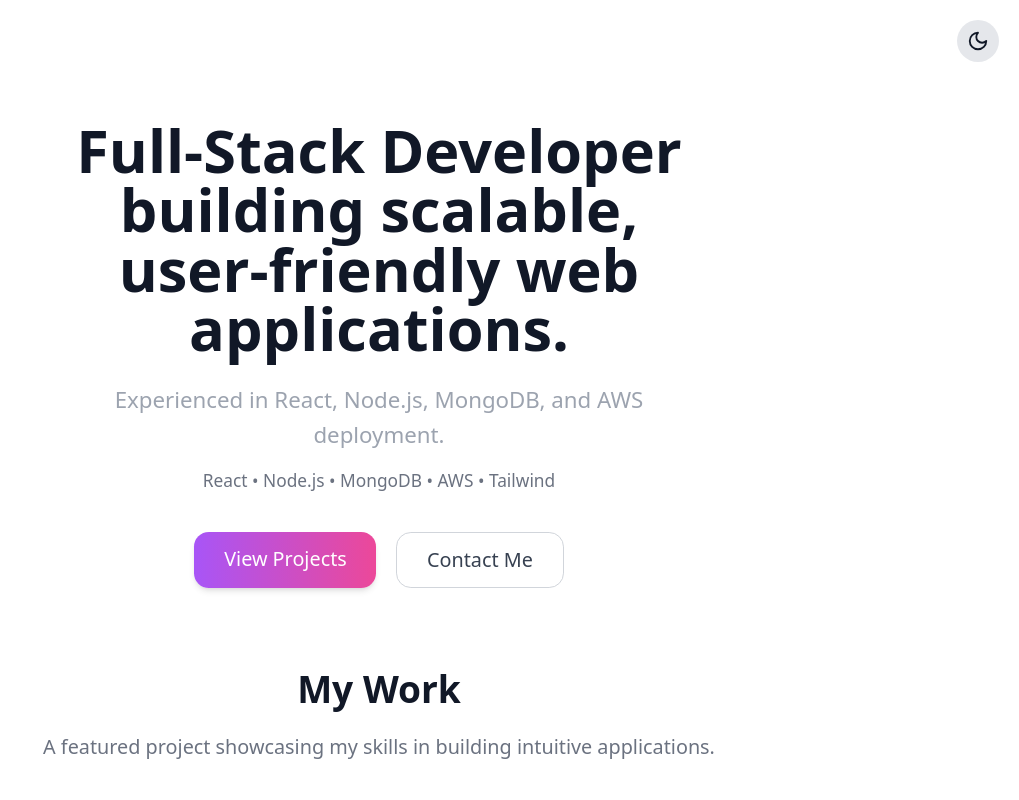
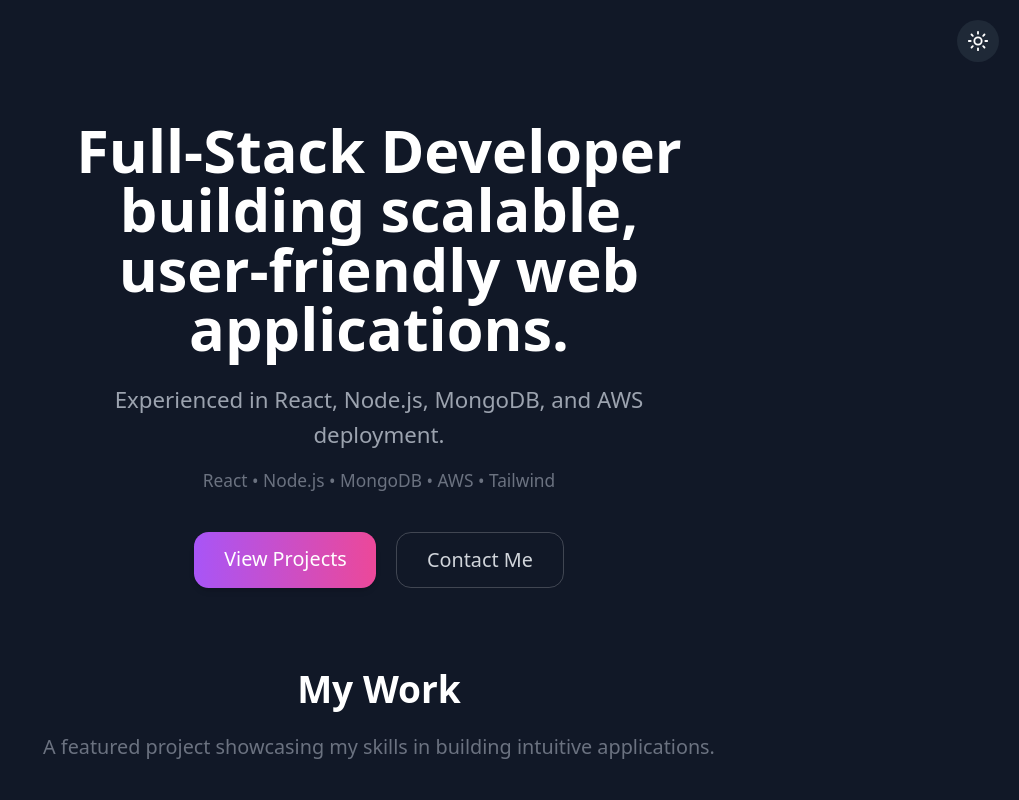
Before and after one commit to sbanwaskar/portfolio-website, a Next.js app: page / in a window 1280 px wide. Shown: the top 800 px of the page, without its empty margins (261-1280 px from the left). Built offline with nearby package versions, Linux system fonts and the light colour scheme.

Commit message:
Set dark mode as default

```diff
--- a/src/app/page.tsx
+++ b/src/app/page.tsx
@@ -4,15 +4,21 @@ import { useState, useEffect } from 'react';
 import { Sun, Moon } from 'lucide-react';
 
 export default function Home() {
-  const [darkMode, setDarkMode] = useState(true);
+  const [darkMode, setDarkMode] = useState(false);
 
   useEffect(() => {
     const savedTheme = localStorage.getItem('theme');
-    const isDark = savedTheme === 'dark';
-    setDarkMode(isDark);
-    document.documentElement.classList.toggle('dark', isDark);
+
+    if (savedTheme) {
+      const isDark = savedTheme === 'dark';
+      setDarkMode(isDark);
+      document.documentElement.classList.toggle('dark', isDark);
+    } else {
+      // Default to DARK mode
+      setDarkMode(true);
+      document.documentElement.classList.add('dark');
+    }
   }, []);
-
   const toggleDarkMode = () => {
     const newTheme = !darkMode ? 'dark' : 'light';
     setDarkMode(!darkMode);
```
